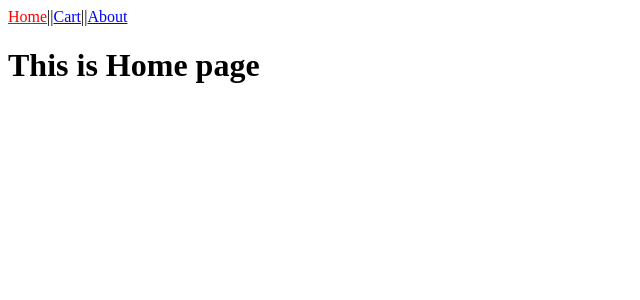
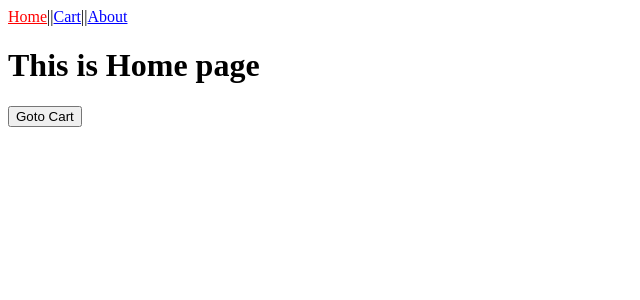
Before and after one commit to Sarojan-stha/React, a React (Vite) app: page / in a window 1280 px wide. Shown: the top 300 px of the page, without its empty margins (0-640 px from the left). Built offline with nearby package versions, Linux system fonts and the light colour scheme.

Commit message:
added useNavigate for programmatically routing

```diff
--- a/src/pages/Home/index.jsx
+++ b/src/pages/Home/index.jsx
@@ -1,3 +1,15 @@
+import { useNavigate } from "react-router-dom";
+
 export function Home() {
-  return <h1>This is Home page</h1>;
+  const navigate = useNavigate();
+
+  function gotoCart() {
+    navigate("/cart");
+  }
+  return (
+    <>
+      <h1>This is Home page</h1>
+      <button onClick={gotoCart}>Goto Cart</button>
+    </>
+  );
 }
```
